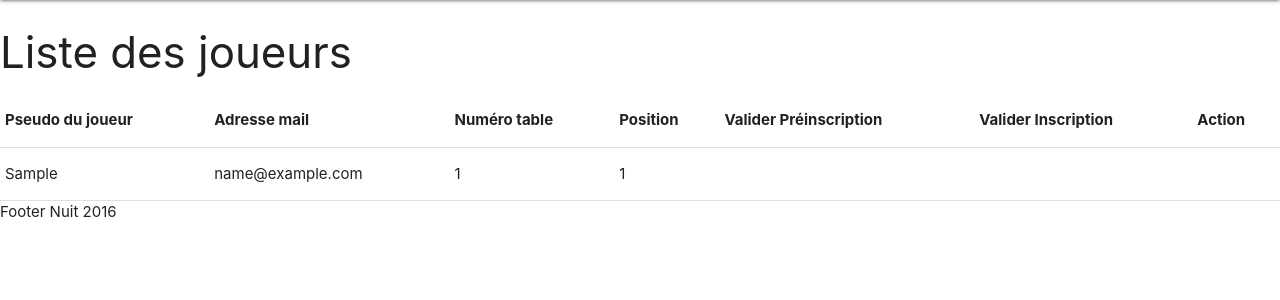
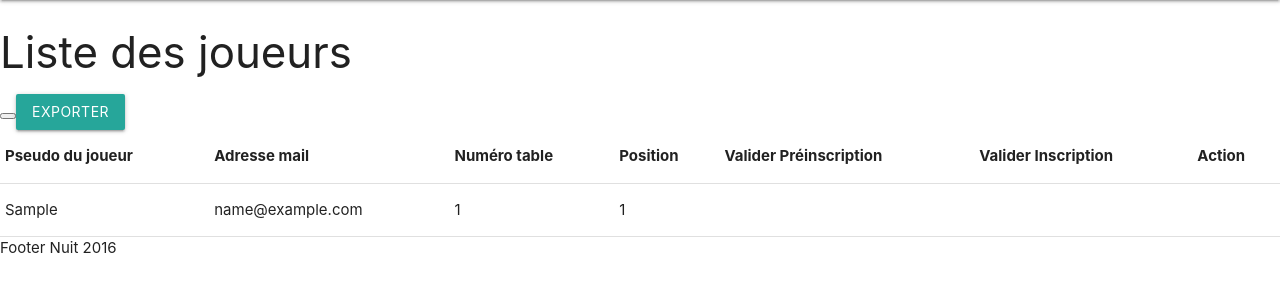
Before and after one commit to MozgiDev/nuit2016, a CodeIgniter app: page /nuit2016/index.php/joueur/lister in a window 1280 px wide. Shown: the part 215-515 px from the top of the page. Run offline with CodeIgniter, Linux system fonts and the light colour scheme; tables that the repository leaves empty hold one stand-in row (values such as "Sample post"); some libraries are stand-ins or nearby versions.

Commit message:
ajout exporter

```diff
--- a/application/views/joueurs/index.php
+++ b/application/views/joueurs/index.php
@@ -33,5 +33,8 @@
         }
         ?>
     </tbody>
+    <button acti></button>
+    <a href='<?=site_url();?>/joueur/export'><button class='btn waves-effect waves-light' type="button">Exporter</button></a>
+
 </table>
 </div>
```
